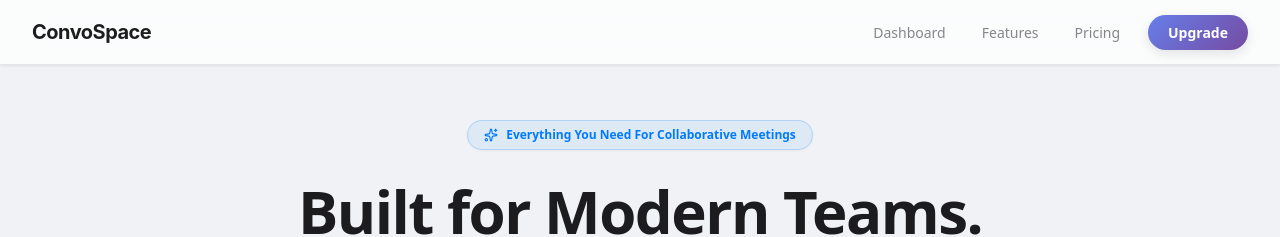
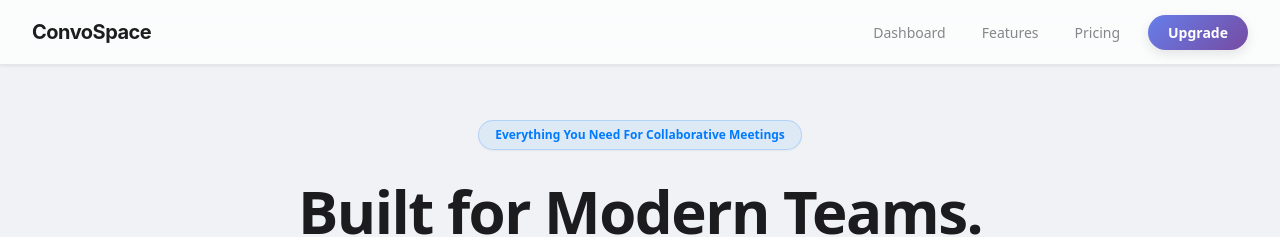
Before and after one commit to akshatx03x/ConvoSpace, a React (Vite) app in the folder frontend/: page /features in a window 1280 px wide. Shown: the top 237 px of the page. Built offline with nearby package versions, Linux system fonts and the light colour scheme.

Commit message:
chore: format Features page

```diff
--- a/frontend/src/pages/Features.jsx
+++ b/frontend/src/pages/Features.jsx
@@ -159,7 +159,6 @@ const Features = () => {
               borderColor: 'rgba(0, 122, 255, 0.2)',
             }}
           >
-            <Sparkles size={14} className="text-[#007AFF]" />
             Everything You Need For Collaborative Meetings
           </div>
 
```
